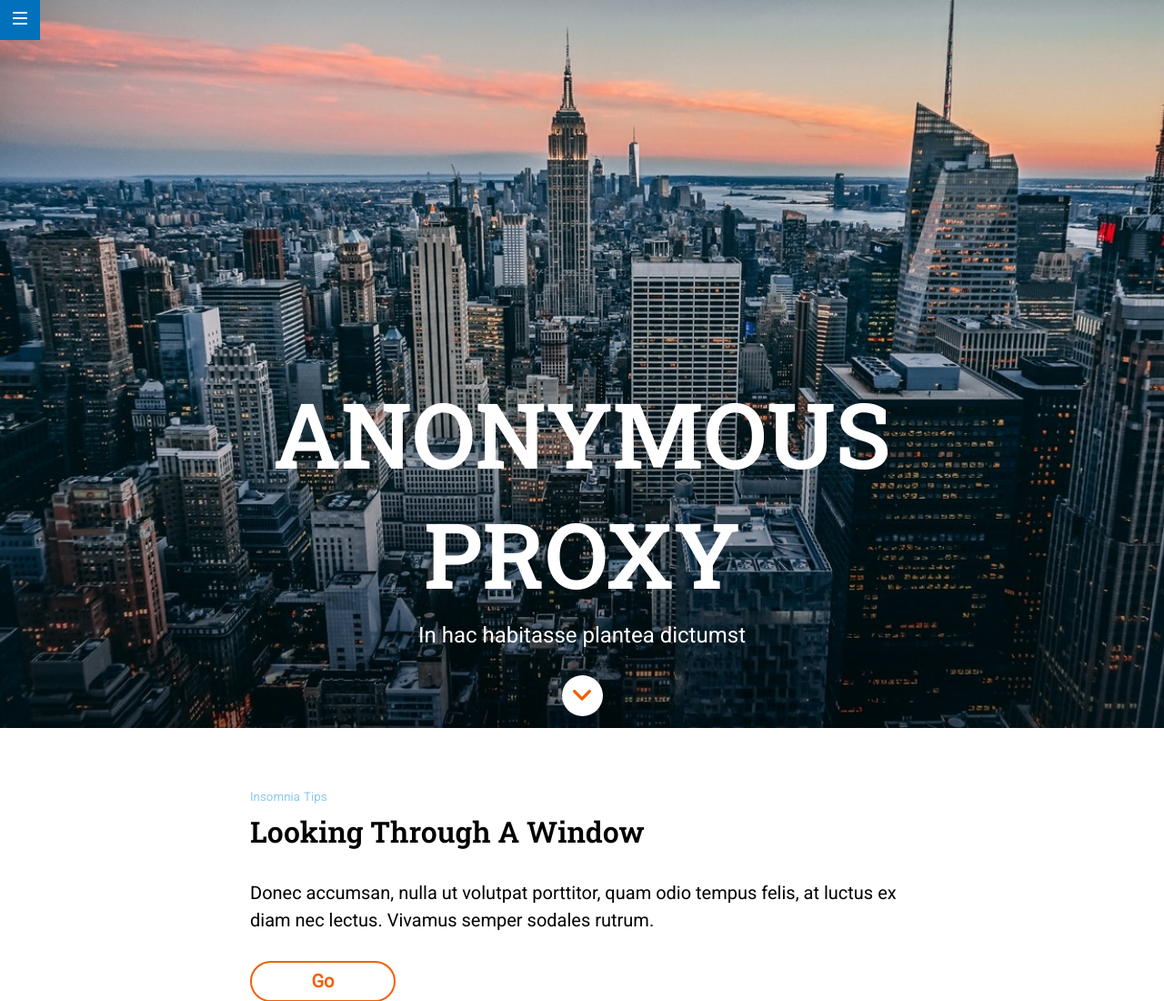
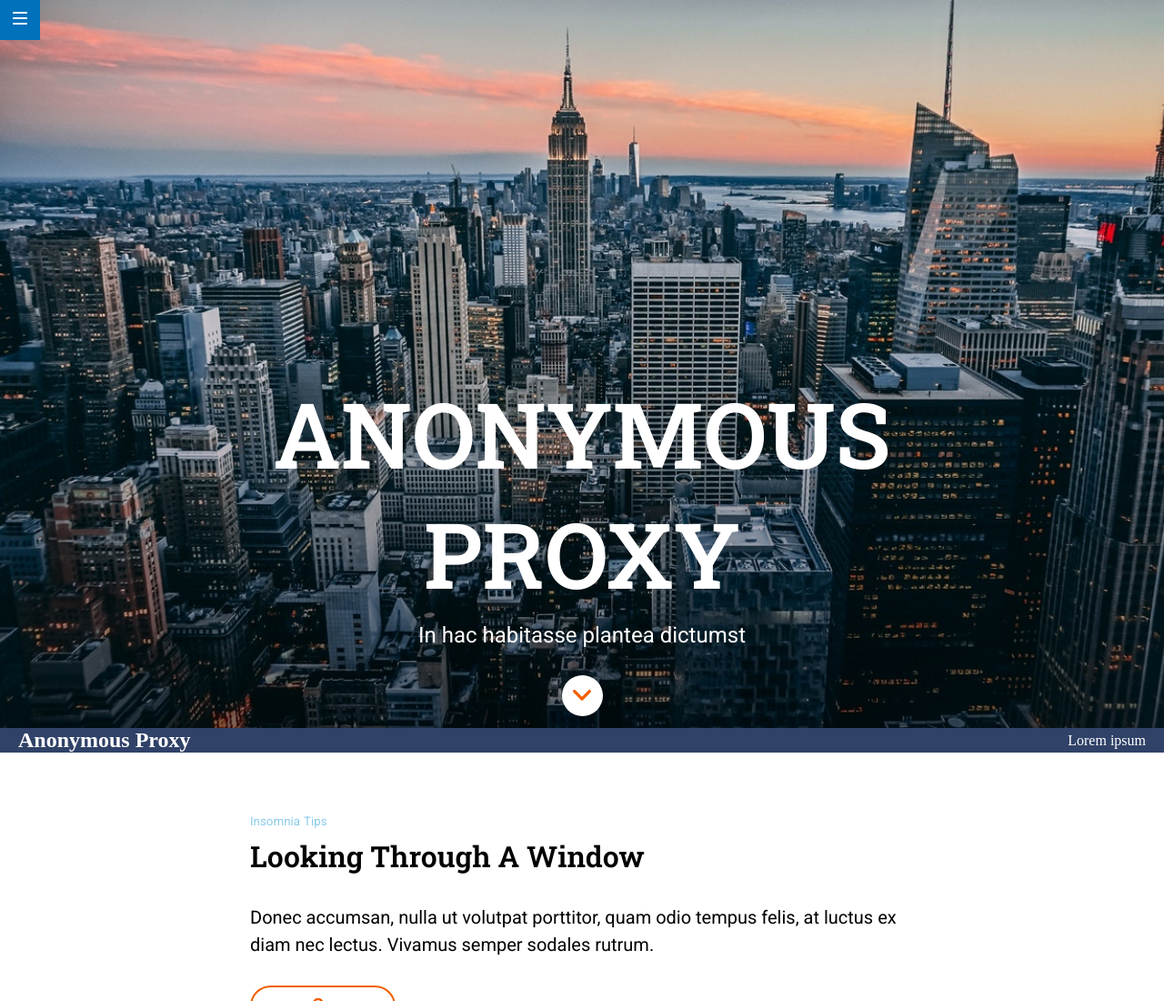
Before and after one commit to Adalab/modulo-1-evaluacion-final-IreneRuedaVega, a website: page src/html/index.html in a window 1280 px wide. Shown: the top 1100 px of the page at 91% size. Drawn offline with nearby package versions, Linux system fonts and the light colour scheme; files that its build step writes are made by us from their sources; files whose address does not match are found by name.

Commit message:
Add new section

```diff
--- a/src/html/partials/main.html
+++ b/src/html/partials/main.html
@@ -1,4 +1,5 @@
 <main>
+  <include src="./new-section.html"></include>
   <include src="./section-tips.html"></include>
   <include src="./section-reasons.html"></include>
 </main>
--- /dev/null
+++ b/src/html/partials/new-section.html
@@ -0,0 +1,13 @@
+<div class="new-section">
+  <h2 class="title">Anonymous Proxy</h2>
+  <p class="paragraph">
+    <a
+      href="https://trello.com/b/7mLxykMp/project-promo-k-module-1-team-2"
+      title="Ir a trello"
+      target="_blank"
+      class="link"
+    >
+      Lorem ipsum
+    </a>
+  </p>
+</div>
--- a/src/scss/main.scss
+++ b/src/scss/main.scss
@@ -16,3 +16,4 @@
 
 @import "pages/section-reasons";
 @import "pages/section-tips";
+@import "pages/new-section";
--- /dev/null
+++ b/src/scss/pages/_new-section.scss
@@ -0,0 +1,26 @@
+.new-section {
+  background-color: $color-tertiary;
+  width: 100%;
+  display: flex;
+  flex-direction: column;
+  justify-content: center;
+  align-items: center;
+  text-align: center;
+  color: white;
+}
+
+.link {
+  text-decoration: none;
+  color: white;
+}
+
+@media all and (min-width: 768px) {
+  .new-section {
+    display: flex;
+    flex-direction: row;
+    justify-content: space-between;
+    align-items: center;
+    padding: 0 20px 0 20px;
+    background-color: $color-secundary;
+  }
+}
```
